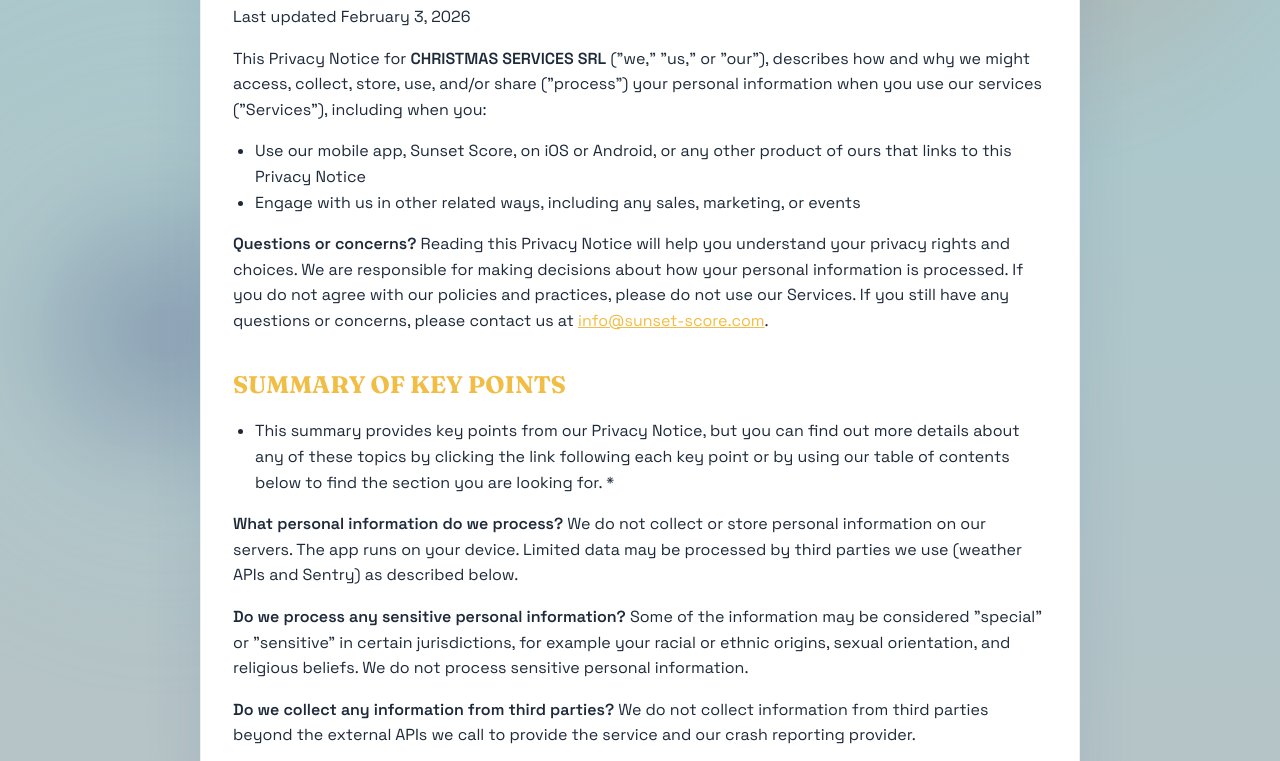
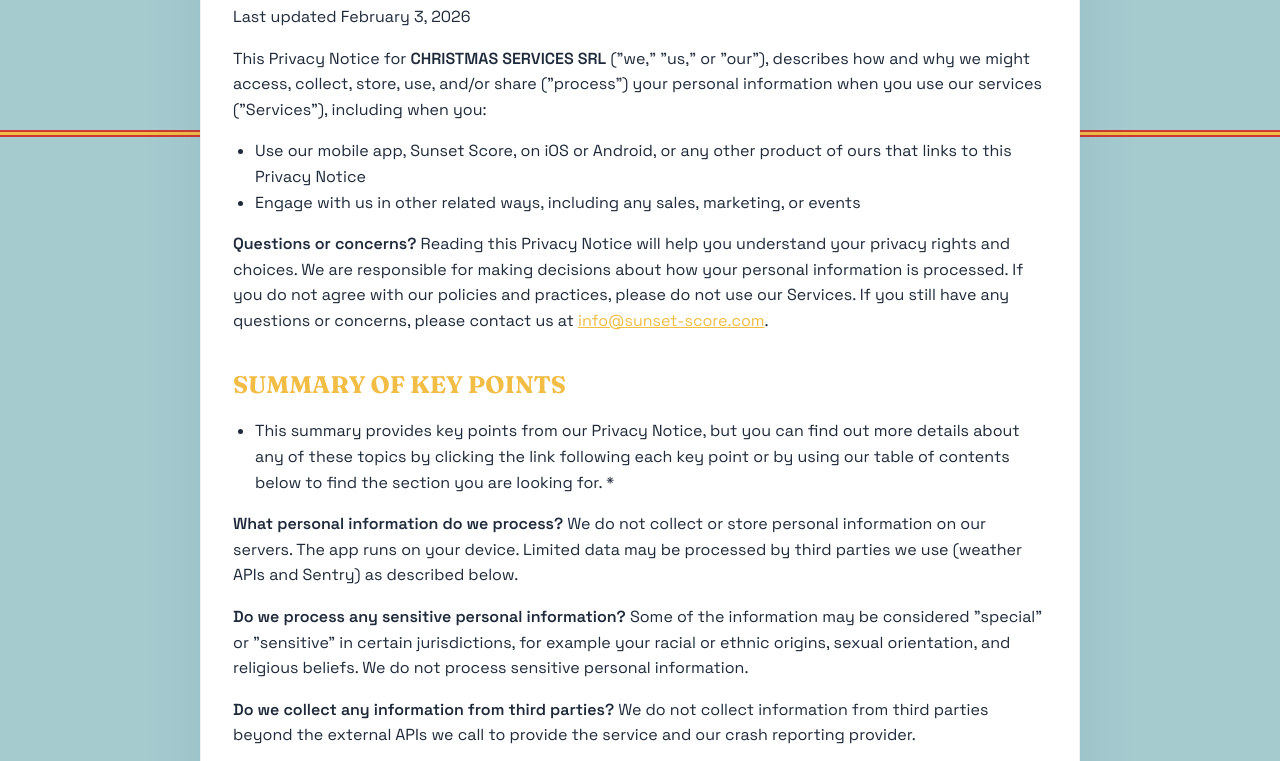
Before and after one commit to christmas97/docs, a plain HTML site: page sunset-score/index.html in a window 1280 px wide. Shown: the part 412-1173 px from the top of the page. Drawn offline with nearby package versions, Linux system fonts and the light colour scheme.

Commit message:
style#2 from codex2

```diff
--- a/sunset-score/index.html
+++ b/sunset-score/index.html
@@ -42,28 +42,19 @@
         background-color: var(--absent-bg);
         background-image:
           linear-gradient(
-            185deg,
+            180deg,
             var(--poor-bg) 0%,
-            var(--okay-bg) 16%,
-            var(--good-bg) 34%,
-            var(--great-bg) 50%,
-            var(--incredible-bg) 64%,
-            #8c1a2a 76%,
+            var(--poor-bg) 18%,
+            var(--okay-bg) 18%,
+            var(--okay-bg) 36%,
+            var(--good-bg) 36%,
+            var(--good-bg) 52%,
+            var(--great-bg) 52%,
+            var(--great-bg) 68%,
+            var(--incredible-bg) 68%,
+            var(--incredible-bg) 82%,
+            var(--absent-bg) 82%,
             var(--absent-bg) 100%
-          ),
-          linear-gradient(
-            95deg,
-            rgba(241, 189, 69, 0.24) 0%,
-            rgba(207, 87, 53, 0.22) 32%,
-            rgba(207, 56, 51, 0.2) 52%,
-            rgba(40, 66, 125, 0.35) 100%
-          ),
-          repeating-linear-gradient(
-            165deg,
-            rgba(255, 255, 255, 0.07) 0px,
-            rgba(255, 255, 255, 0.07) 1px,
-            rgba(255, 255, 255, 0) 10px,
-            rgba(255, 255, 255, 0) 22px
           );
         color: var(--ink);
         position: relative;
@@ -72,59 +63,26 @@
 
       body::before,
       body::after {
-        content: "";
-        position: fixed;
-        width: 60vw;
-        height: 60vw;
-        border-radius: 999px;
-        filter: blur(30px);
-        opacity: 0.4;
-        z-index: 0;
-        pointer-events: none;
+        content: none;
       }
 
       body::before {
-        top: -16vw;
-        right: -10vw;
-        background: radial-gradient(
-          circle,
-          rgba(241, 189, 69, 0.6),
-          rgba(207, 87, 53, 0.35),
-          transparent 70%
-        );
-        animation: floatOne 18s ease-in-out infinite;
+        animation: none;
       }
 
       body::after {
-        bottom: -26vw;
-        left: -18vw;
-        background: radial-gradient(
-          circle,
-          rgba(40, 66, 125, 0.7),
-          rgba(165, 203, 207, 0.25),
-          transparent 65%
-        );
-        animation: floatTwo 20s ease-in-out infinite;
+        animation: none;
       }
 
       .page::before {
         content: "";
         position: fixed;
-        left: 50%;
-        bottom: 22vh;
-        width: 48vw;
-        height: 48vw;
-        transform: translateX(-50%);
-        border-radius: 999px;
-        background: radial-gradient(
-          circle,
-          rgba(241, 189, 69, 0.85) 0%,
-          rgba(207, 87, 53, 0.55) 35%,
-          rgba(207, 56, 51, 0.3) 55%,
-          transparent 72%
-        );
-        filter: blur(2px);
-        opacity: 0.9;
+        left: 0;
+        right: 0;
+        top: 68%;
+        height: 3px;
+        background: var(--good-bg);
+        box-shadow: 0 0 0 2px var(--incredible-bg);
         z-index: 0;
         pointer-events: none;
       }
```
